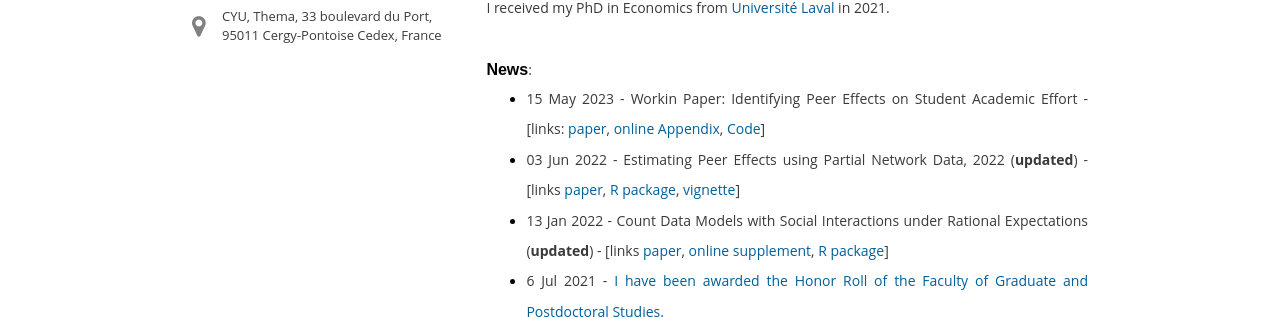
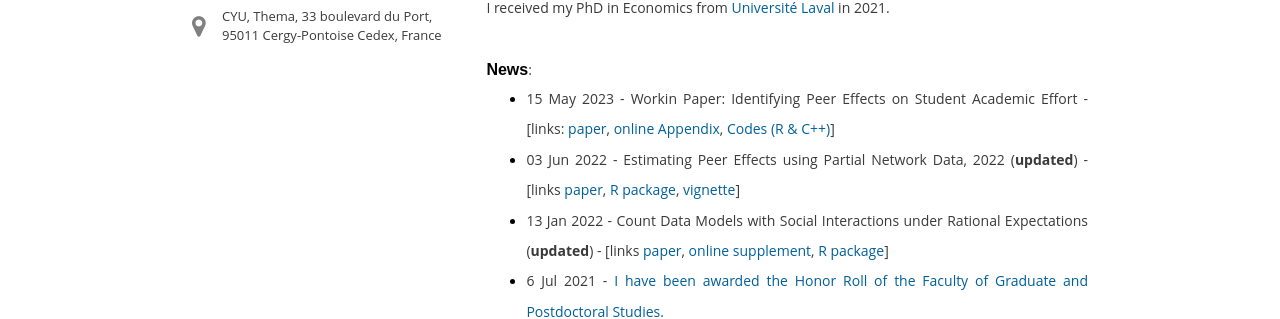
Before and after one commit to ahoundetoungan/ahoundetoungan.github.io, a Jekyll site: the page built from index.html, in a window 1280 px wide. Shown: the part 549-868 px from the top of the page. Built offline with Jekyll 4.4.1, drawn with Linux system fonts in a browser that asks for light colours; some web fonts are replaced.

Commit message:
research

```diff
--- a/index.html
+++ b/index.html
@@ -59,7 +59,7 @@
       --><br/><br/><br/>
       <h2>News</h2><p>:</p>
       <ul>
-        <li><p>15 May 2023 - Workin Paper: Identifying Peer Effects on Student Academic Effort - [links: <a id="readpaper" href="/files/Papers/PEEffort.pdf" target="_blank">paper</a>, <a id="readpaper" href="/files/Papers/PEEffort_OA.pdf" target="_blank">online Appendix</a>, <a href="https://github.com/ahoundetoungan/PeerEffectsEffort" target="_blank">Code</a>]</p></li>
+        <li><p>15 May 2023 - Workin Paper: Identifying Peer Effects on Student Academic Effort - [links: <a id="readpaper" href="/files/Papers/PEEffort.pdf" target="_blank">paper</a>, <a id="readpaper" href="/files/Papers/PEEffort_OA.pdf" target="_blank">online Appendix</a>, <a href="https://github.com/ahoundetoungan/PeerEffectsEffort" target="_blank">Codes (R & C++)</a>]</p></li>
         <li><p>03 Jun 2022 - Estimating Peer Effects using Partial Network Data, 2022 (<b>updated</b>) - [links <a id="readpaper" href="/files/Papers/PartialNetwork.pdf" target="_blank">paper</a>, <a id="readpaper" href="https://github.com/ahoundetoungan/PartialNetwork" target="_blank">R package</a>, <a href="https://nbviewer.org/github/ahoundetoungan/PartialNetwork/blob/master/doc/PartialNetwork_vignette.pdf" target="_blank">vignette</a>]</p></li>
         <li><p>13 Jan 2022 - Count Data Models with Social Interactions under Rational Expectations (<b>updated</b>) - [links <a id="readpaper" href="/files/Papers/Model_of_count_Data.pdf" target="_blank">paper</a>, <a id="readpaper" href="/files/Papers/CDMSIRE_SM.pdf" target="_blank">online supplement</a>, <a href="https://cran.r-project.org/package=CDatanet"  target="_blank">R package</a>]</p></li>
         <li><p>6 Jul 2021 - <a id="readpaper" href="https://www.fss.ulaval.ca/actualites/elysee-a-houndetoungan-recoit-le-tableau-dhonneur-de-la-fesp" target="_blank"> I have been awarded the Honor Roll of the Faculty of Graduate and Postdoctoral Studies.</a></p></li>
--- a/research/index.html
+++ b/research/index.html
@@ -30,7 +30,7 @@
 		<li><b>Estimating Peer Effects using Partial Network Data, 2022</b> (with Vincent Boucher) - [links: <a id="readpaper" href="/files/Papers/PartialNetwork.pdf" target="_blank">paper</a>, <a id="readpaper" href="https://github.com/ahoundetoungan/PartialNetwork" target="_blank">R package</a>] [<a href="https://nbviewer.org/github/ahoundetoungan/PartialNetwork/blob/master/doc/PartialNetwork_vignette.pdf" target="_blank">vignette</a>]
     <p>We study the estimation of peer effects through social networks when researchers do not observe the entire network structure. Special cases include sampled networks, censored networks, misclassified links, and aggregated relational data. We assume that researchers can obtain a consistent estimator of the distribution of the network. We show that this assumption is sufficient for estimating peer effects using a linear-in-means model. We provide an empirical application to the study of peer effects on students academic achievement using the widely used Add Health database and show that network data errors have a first-order downward bias on estimated peer effects.
     </p></li>
-    <li><b>Identifying Peer Effects on Student Academic Effort, 2023</b> (with Cristelle Kouame) - [links: <a id="readpaper" href="/files/Papers/PEEffort.pdf" target="_blank">paper</a>, <a id="readpaper" href="/files/Papers/PEEffort_OA.pdf" target="_blank">online Appendix</a>, <a href="https://github.com/ahoundetoungan/PeerEffectsEffort" target="_blank">Code</a>]
+    <li><b>Identifying Peer Effects on Student Academic Effort, 2023</b> (with Cristelle Kouame) - [links: <a id="readpaper" href="/files/Papers/PEEffort.pdf" target="_blank">paper</a>, <a id="readpaper" href="/files/Papers/PEEffort_OA.pdf" target="_blank">online Appendix</a>, <a href="https://github.com/ahoundetoungan/PeerEffectsEffort" target="_blank">Codes (R & C++)</a>]
     <p> Peer influences on academic outcomes are often studied using GPA as a proxy variable for students' academic effort. We show that this may bias the peer effects when the network includes isolated students. This is because GPA depends on unobserved factors that do not influence isolated and non-isolated students  in the same way. To resolve this issue, we propose an identification strategy that distinguishes unobserved shocks exerted on GPA without influencing the effort from unobserved students' preference shocks. Applying our approach to Add Health data shows that the peer effect estimate using standard approaches is biased downward.</p></li>
 	</ul>
 	<br/>
```
